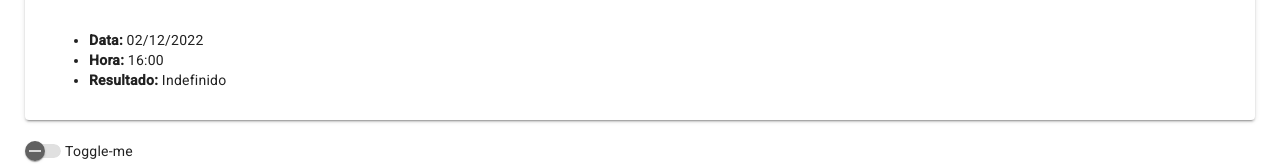
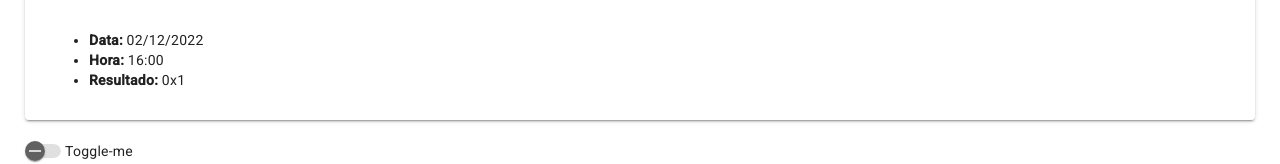
Before and after one commit to andrefsb/Ex_TS_01, an Angular app: page / in a window 1280 px wide. Both pictures are taken after a click on the button "Brasil x Gana". Shown: the part 262-426 px from the top of the page. Built offline with nearby package versions, Linux system fonts and the light colour scheme.

Commit message:
Last result

```diff
--- a/src/app/components/games/game-item/game-item.component.html
+++ b/src/app/components/games/game-item/game-item.component.html
@@ -34,6 +34,6 @@
 <ul>
     <li><b>Data:</b> 02/12/2022</li>
     <li><b>Hora:</b> 16:00</li>
-    <li><b>Resultado: </b>Indefinido</li>
+    <li><b>Resultado: </b>0x1</li>
   </ul>
 </mat-expansion-panel>
```
